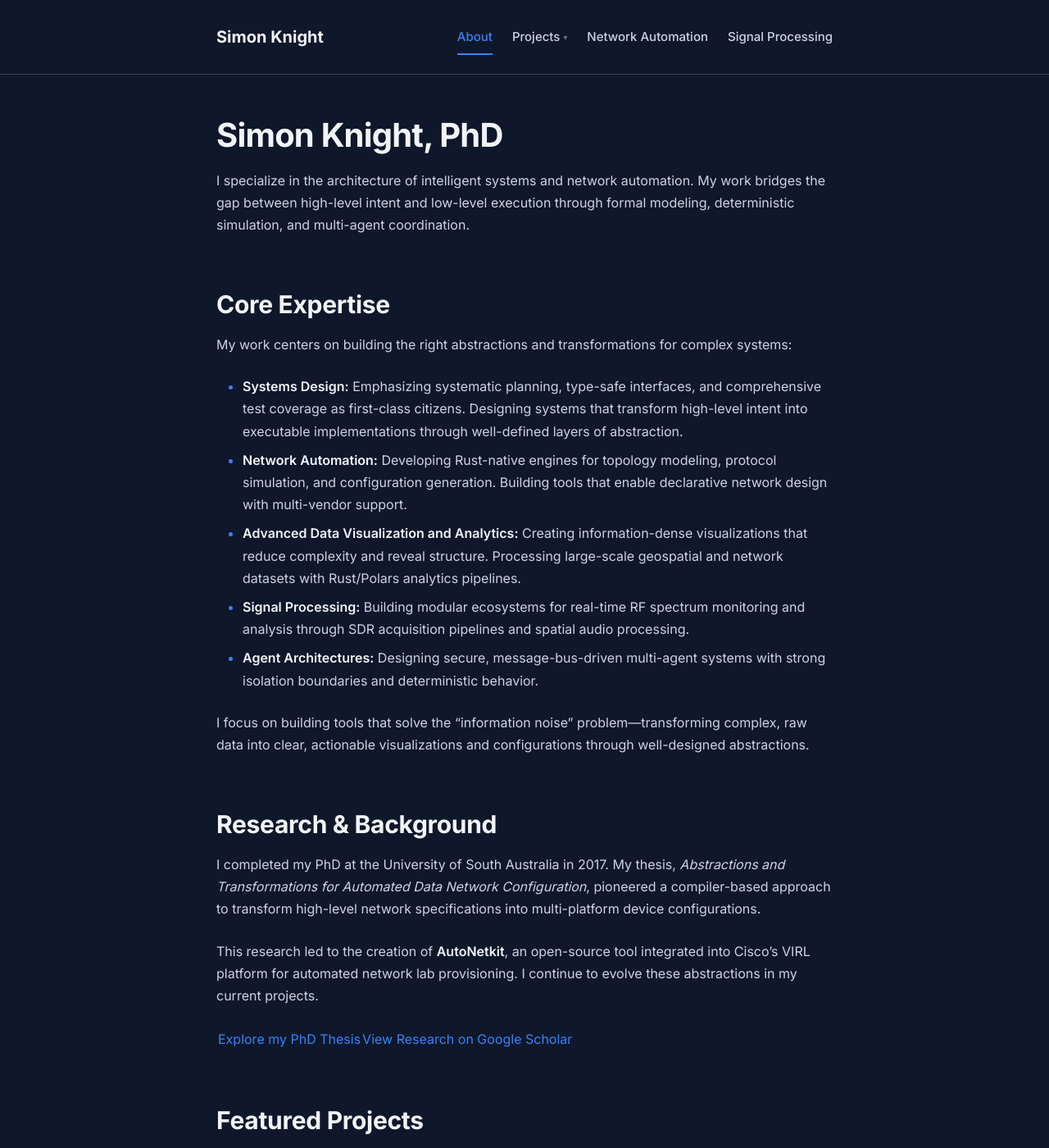
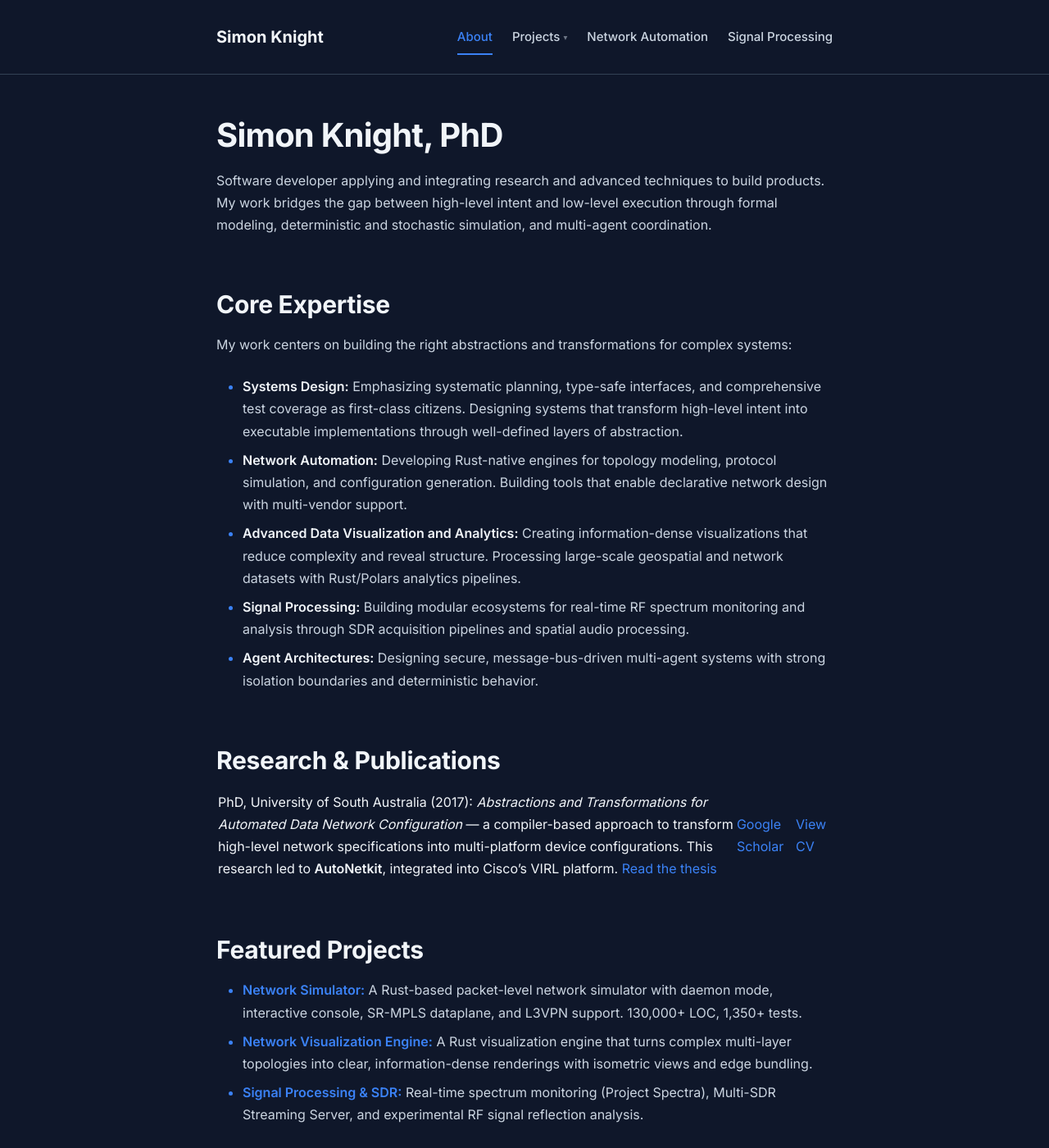
Before and after one commit to sk2/sk2.github.com, a Jekyll site: the page built from index.md, in a window 1280 px wide and 1400 px high. Shown: the whole window at 82% size. Built offline with Jekyll 4.4.1, drawn with Linux system fonts in a browser that asks for light colours; our own code applies the rules of GitHub Pages for plain Markdown files; some of the changed text lies outside the part shown.

Commit message:
Clean up site: simplify homepage, remove clutter, improve content
Homepage:
- Add "deterministic and stochastic" simulation
- Add research-to-products framing
- Promote Research & CV section, remove duplicate Domain Focus
- Add LinkedIn consulting/collaboration call-to-action

CV: "Independent Software Engineer" → "Software Developer"

Network Automation:
- Expand NTE section with query engine, crate table, Monte Carlo details
- Improve ank_pydantic example to show declarative design and query API
- Update AutoNetKit to focus on declarative configurations
- Remove ContainerLab stub from Example 1
- Remove CI/CD bullet from simulator daemon section
- Remove Getting Started (For Developers/Engineers) and Source Code sections
- Remove shipping dates from Workbench milestones

Signal Processing: remove GitHub links section, simplify hardware details

Algorithmic Music Engine: remove "handwritten", frame as composition
exploration tool

Co-Authored-By: Claude Opus 4.6 <noreply@anthropic.com>

```diff
--- a/index.md
+++ b/index.md
@@ -4,7 +4,7 @@ layout: default
 
 # Simon Knight, PhD
 
-I specialize in the architecture of intelligent systems and network automation. My work bridges the gap between high-level intent and low-level execution through formal modeling, deterministic simulation, and multi-agent coordination.
+Software developer applying and integrating research and advanced techniques to build products. My work bridges the gap between high-level intent and low-level execution through formal modeling, deterministic and stochastic simulation, and multi-agent coordination.
 
 ## Core Expertise
 
@@ -16,15 +16,9 @@ My work centers on building the right abstractions and transformations for compl
 - **Signal Processing:** Building modular ecosystems for real-time RF spectrum monitoring and analysis through SDR acquisition pipelines and spatial audio processing.
 - **Agent Architectures:** Designing secure, message-bus-driven multi-agent systems with strong isolation boundaries and deterministic behavior.
 
-I focus on building tools that solve the "information noise" problem—transforming complex, raw data into clear, actionable visualizations and configurations through well-designed abstractions.
+## Research & Publications
 
-## Research & Background
-
-I completed my PhD at the University of South Australia in 2017. My thesis, *Abstractions and Transformations for Automated Data Network Configuration*, pioneered a compiler-based approach to transform high-level network specifications into multi-platform device configurations.
-
-This research led to the creation of **AutoNetkit**, an open-source tool integrated into Cisco's VIRL platform for automated network lab provisioning. I continue to evolve these abstractions in my current projects.
-
-[Explore my PhD Thesis](thesis) | [View Research on Google Scholar](https://scholar.google.com.au/citations?user=BJ1Efr8AAAAJ)
+PhD, University of South Australia (2017): *Abstractions and Transformations for Automated Data Network Configuration* — a compiler-based approach to transform high-level network specifications into multi-platform device configurations. This research led to **AutoNetkit**, integrated into Cisco's VIRL platform. [Read the thesis](thesis) | [Google Scholar](https://scholar.google.com.au/citations?user=BJ1Efr8AAAAJ) | [View CV](cv)
 
 ## Featured Projects
 
@@ -36,23 +30,4 @@ This research led to the creation of **AutoNetkit**, an open-source tool integra
 
 ---
 
-## Domain Focus
-
-I build systems that transform high-level intent into deterministic execution through well-defined layers of abstraction.
-
-- **Network Automation:** Rust-native engines for topology modeling, protocol simulation, and multi-vendor configuration generation.
-- **Signal Processing:** Real-time RF spectrum monitoring and biometric signal analysis using modular, high-throughput acquisition pipelines.
-- **Agent Architectures:** Secure, message-bus-driven multi-agent systems focusing on strong isolation, capability-based security, and deterministic coordination.
-- **Data & Simulation:** Analytics engines built on Rust and Polars for large-scale geospatial datasets and time-series pattern discovery.
-
-## Research & Background
-
-I completed my PhD at the University of South Australia in 2017. My thesis, *Abstractions and Transformations for Automated Data Network Configuration*, pioneered a compiler-based approach to transform high-level network specifications into multi-platform device configurations.
-
-This research led to **AutoNetkit**, an open-source tool integrated into Cisco's VIRL platform for automated network lab provisioning. My current work evolves these abstractions into compiled, type-safe implementations.
-
-[Explore PhD Thesis](thesis) | [Research on Google Scholar](https://scholar.google.com.au/citations?user=BJ1Efr8AAAAJ)
-
----
-
-[View CV](cv) | [PhD Thesis](thesis) | [LinkedIn](https://www.linkedin.com/in/simoncknight/) | [GitHub](https://github.com/sk2)
+[View CV](cv) | [PhD Thesis](thesis) | [GitHub](https://github.com/sk2) | [Connect on LinkedIn](https://www.linkedin.com/in/simoncknight/) to discuss consulting and collaboration
```
Also changed, not shown: cv.md (+2 -2 lines), network-automation.md (+46 -68 lines), projects.md (+1 -1 lines), projects/psytrance.md (+3 -3 lines), signal-processing.md (+2 -15 lines).
